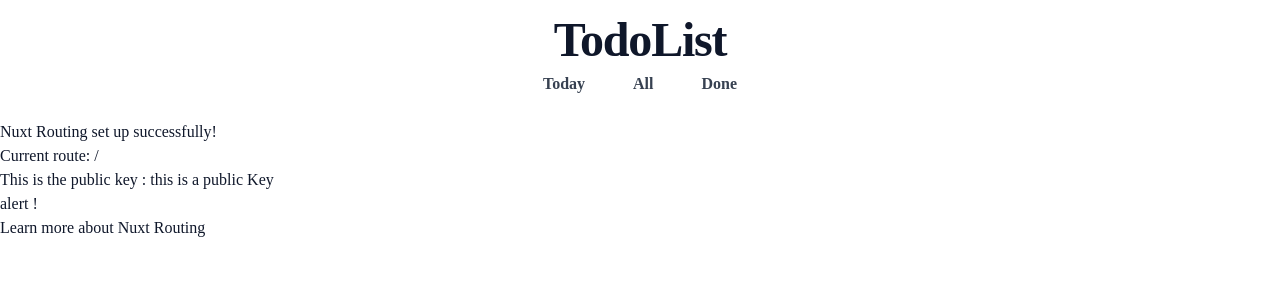
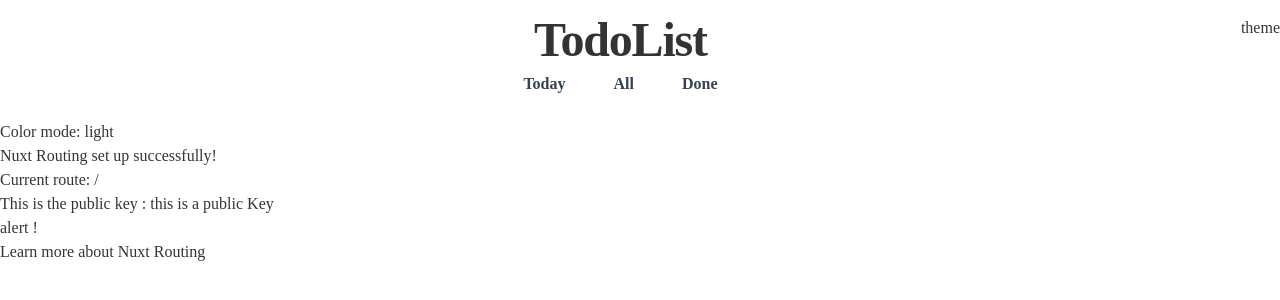
Before and after one commit to HananoshikaYomaru/nuxt-test, a Nuxt app: page / in a window 1280 px wide. Shown: the top 300 px of the page. Built offline with nearby package versions, Linux system fonts and the light colour scheme; what tailwindcss-debug-screens would draw is missing.

Commit message:
fix: add dark mode

```diff
--- a/app.vue
+++ b/app.vue
@@ -4,3 +4,14 @@
   <Header />
   <NuxtPage />
 </template>
+
+<style>
+body {
+  background-color: #fff;
+  color: rgba(0, 0, 0, 0.8);
+}
+.dark body {
+  background-color: #03101c;
+  color: #ebf4f1;
+}
+</style>
--- a/components/Header.vue
+++ b/components/Header.vue
@@ -1,5 +1,3 @@
-import { AtomsTypographyH1 } from '~/.nuxt/components';
-
 <template>
   <header class="flex justify-between py-4">
     <div>
@@ -27,6 +25,19 @@ import { AtomsTypographyH1 } from '~/.nuxt/components';
       </div>
     </div>
     <!-- the theme button  -->
-    <div></div>
+    <div>
+      <button @click="good()">theme</button>
+    </div>
   </header>
 </template>
+
+<script>
+export default {
+  methods: {
+    good(temp) {
+      this.$colorMode.preference =
+        this.$colorMode.preference === "light" ? "dark" : "light";
+    },
+  },
+};
+</script>
--- a/nuxt.config.ts
+++ b/nuxt.config.ts
@@ -1,8 +1,10 @@
 // https://nuxt.com/docs/api/configuration/nuxt-config
 export default defineNuxtConfig({
   devtools: { enabled: true },
-  modules: ["@nuxtjs/tailwindcss"],
-
+  modules: ["@nuxtjs/tailwindcss", "@nuxtjs/color-mode"],
+  colorMode: {
+    classSuffix: "",
+  },
   runtimeConfig: {
     testSecret: "this is a secret",
     public: {
--- a/pages/index.vue
+++ b/pages/index.vue
@@ -7,6 +7,7 @@ const {
 
 <template>
   <div>
+    <h1>Color mode: {{ $colorMode.value }}</h1>
     <h1>Nuxt Routing set up successfully!</h1>
     <p>Current route: {{ route.path }}</p>
     <p>This is the public key : {{ publicKey }}</p>
```
